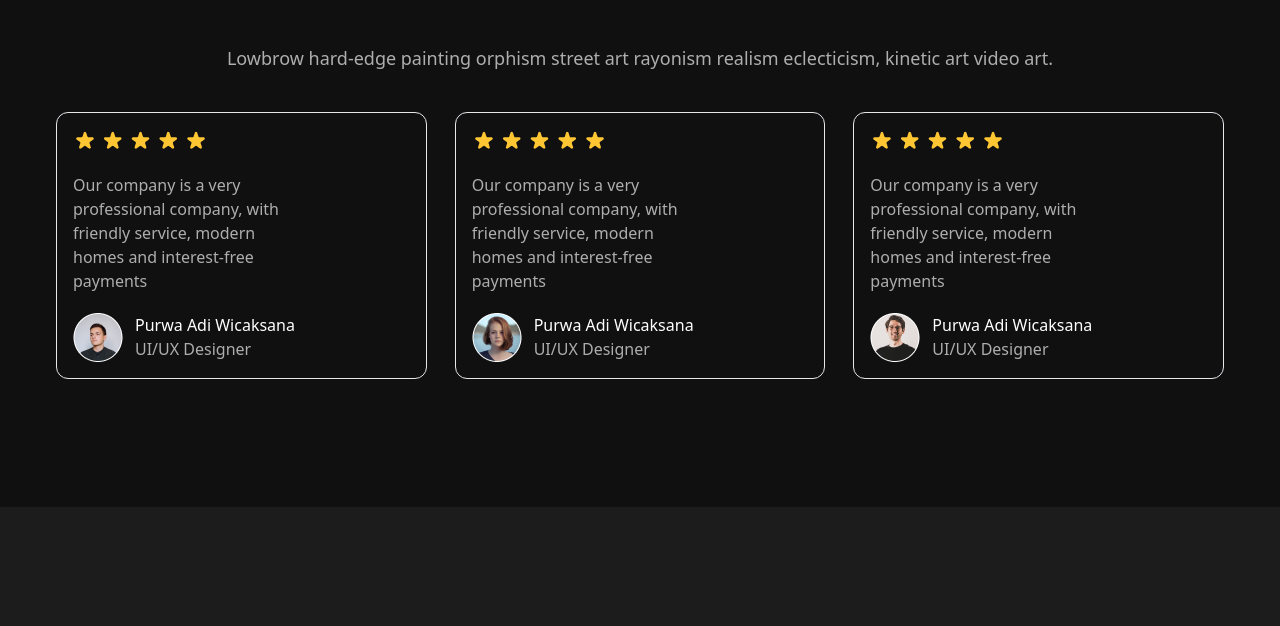
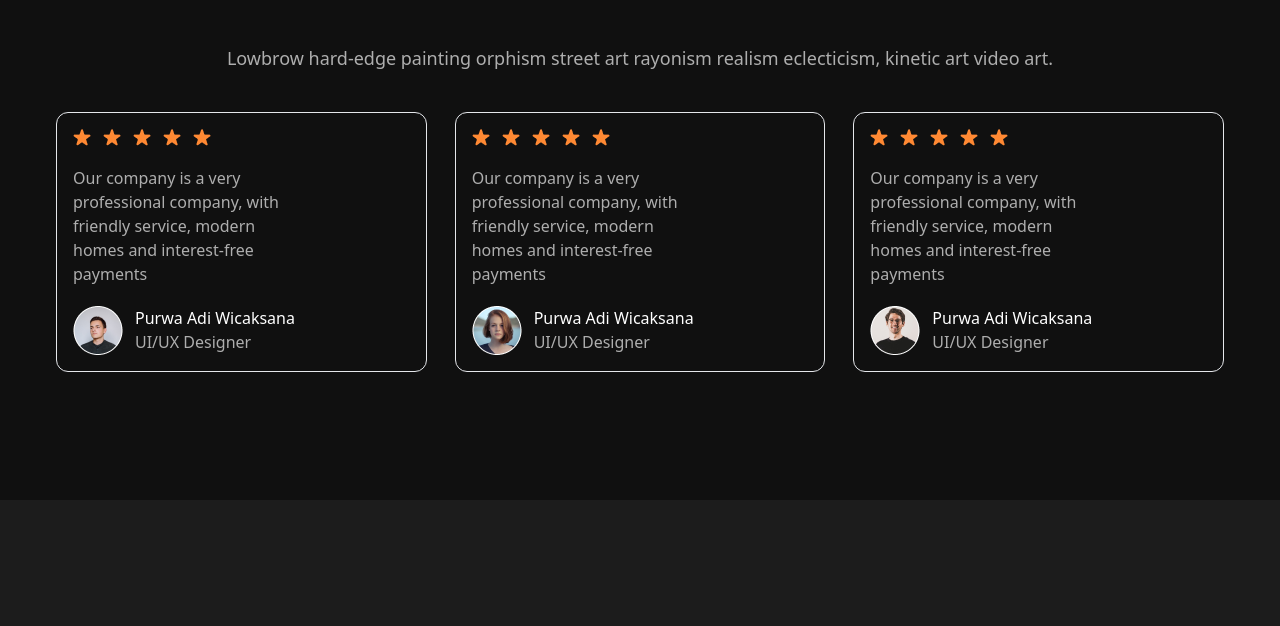
Before and after one commit to juancj1/kreasi-digital, a website: page index.html in a window 1280 px wide. Shown: the part 5865-6491 px from the top of the page. Drawn offline with nearby package versions, Linux system fonts and the light colour scheme.

Commit message:
star commit

```diff
--- a/index.html
+++ b/index.html
@@ -437,7 +437,15 @@
 
                 <div class="grid grid-cols-1 md:grid-cols-2 tablet:grid-cols-3 gap-7">
                     <div class="border rounded-xl px-4 py-4">
-                        <img src="dist/image/Star.png" alt="">
+                        <div class="flex gap-3">
+                            <img src="dist/image/Star 3.png" alt="">
+                            <img src="dist/image/Star 3.png" alt="">
+                            <img src="dist/image/Star 3.png" alt="">
+                            <img src="dist/image/Star 3.png" alt="">
+                            <img src="dist/image/Star 3.png" alt="">
+
+                        </div>
+
                         <div class="mt-5 mb-5">
                             <p class="text-[#AEAEAE] laptop:w-[62%]">Our company is a very professional company, with friendly service, modern homes and interest-free payments</p>
                         </div>
@@ -453,7 +461,14 @@
                     </div>
 
                     <div class="border rounded-xl px-4 py-4">
-                        <img src="dist/image/Star.png" alt="">
+                        <div class="flex gap-3">
+                            <img src="dist/image/Star 3.png" alt="">
+                            <img src="dist/image/Star 3.png" alt="">
+                            <img src="dist/image/Star 3.png" alt="">
+                            <img src="dist/image/Star 3.png" alt="">
+                            <img src="dist/image/Star 3.png" alt="">
+
+                        </div>
                         <div class="mt-5 mb-5">
                             <p class="text-[#AEAEAE] laptop:w-[62%]">Our company is a very professional company, with friendly service, modern homes and interest-free payments</p>
                         </div>
@@ -469,7 +484,14 @@
                     </div>
 
                     <div class="border rounded-xl px-4 py-4">
-                        <img src="dist/image/Star.png" alt="">
+                        <div class="flex gap-3">
+                            <img src="dist/image/Star 3.png" alt="">
+                            <img src="dist/image/Star 3.png" alt="">
+                            <img src="dist/image/Star 3.png" alt="">
+                            <img src="dist/image/Star 3.png" alt="">
+                            <img src="dist/image/Star 3.png" alt="">
+
+                        </div>
                         <div class="mt-5 mb-5">
                             <p class="text-[#AEAEAE] laptop:w-[62%]">Our company is a very professional company, with friendly service, modern homes and interest-free payments</p>
                         </div>
```
